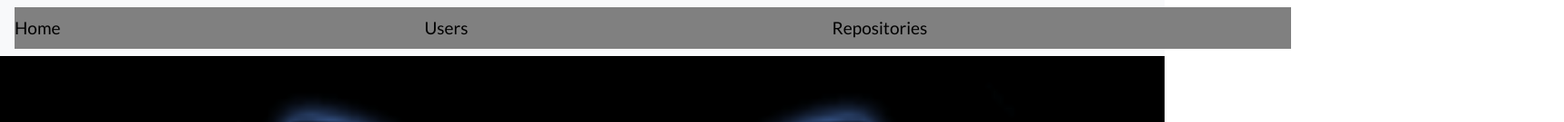
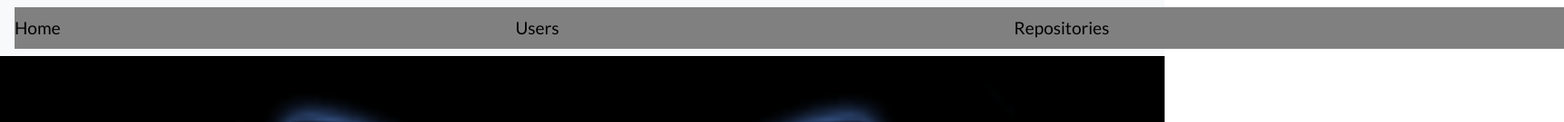
Before and after one commit to EmmanuelWanzala/Angularproject, an Angular app: page / in a window 1280 px wide. Shown: the top 135 px of the page at 91% size, 1719 px wide, since content can reach past the window. Built offline with nearby package versions, Linux system fonts and the light colour scheme.

Commit message:
debugged code

```diff
--- a/src/app/app.component.css
+++ b/src/app/app.component.css
@@ -47,7 +47,7 @@ a {
 .nav-item .nav-link{
   color:black;
   background-color:grey;
-  padding-right: 400px;
+  padding-right: 500px;
   padding-left: 0px;
 }
 a:hover,
```
